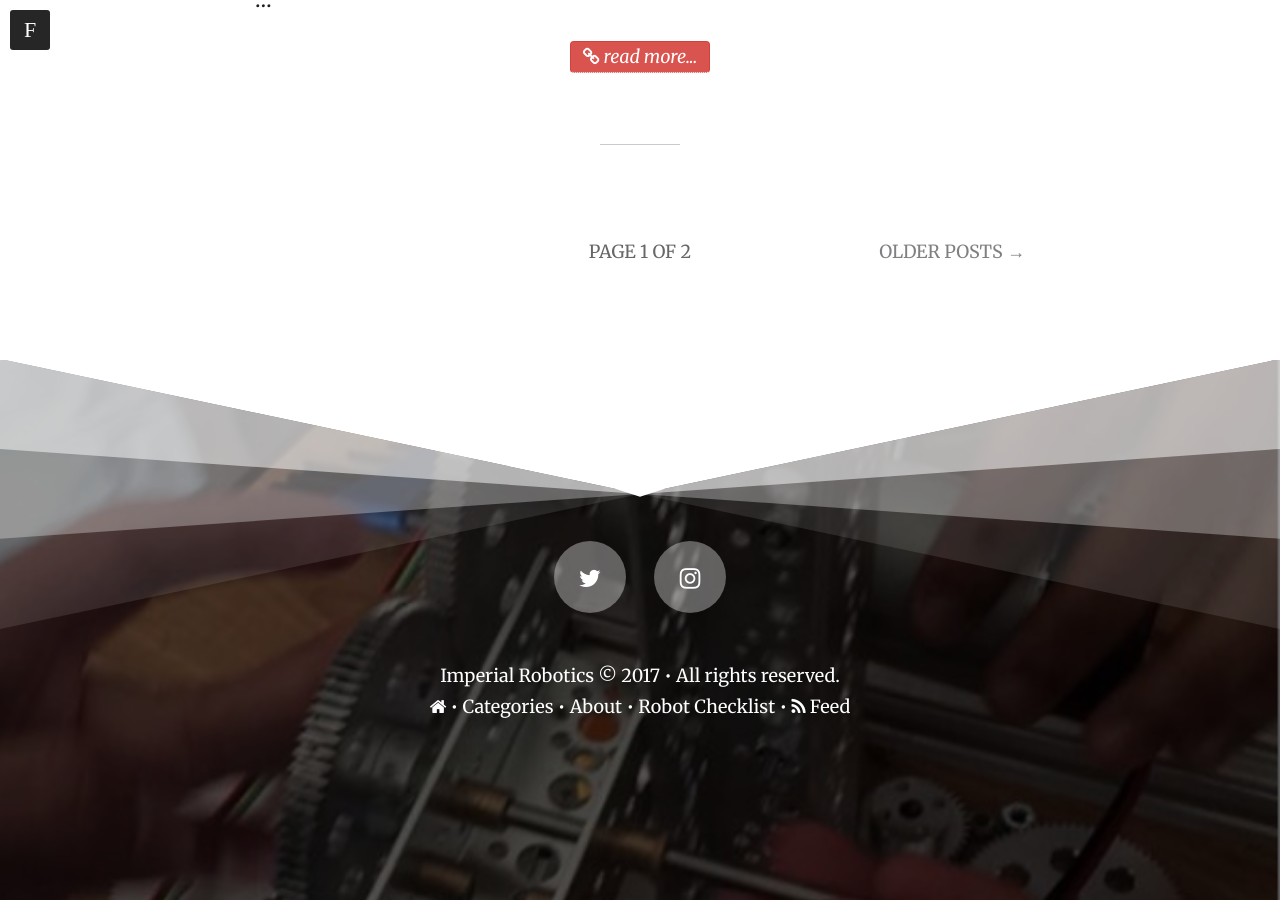
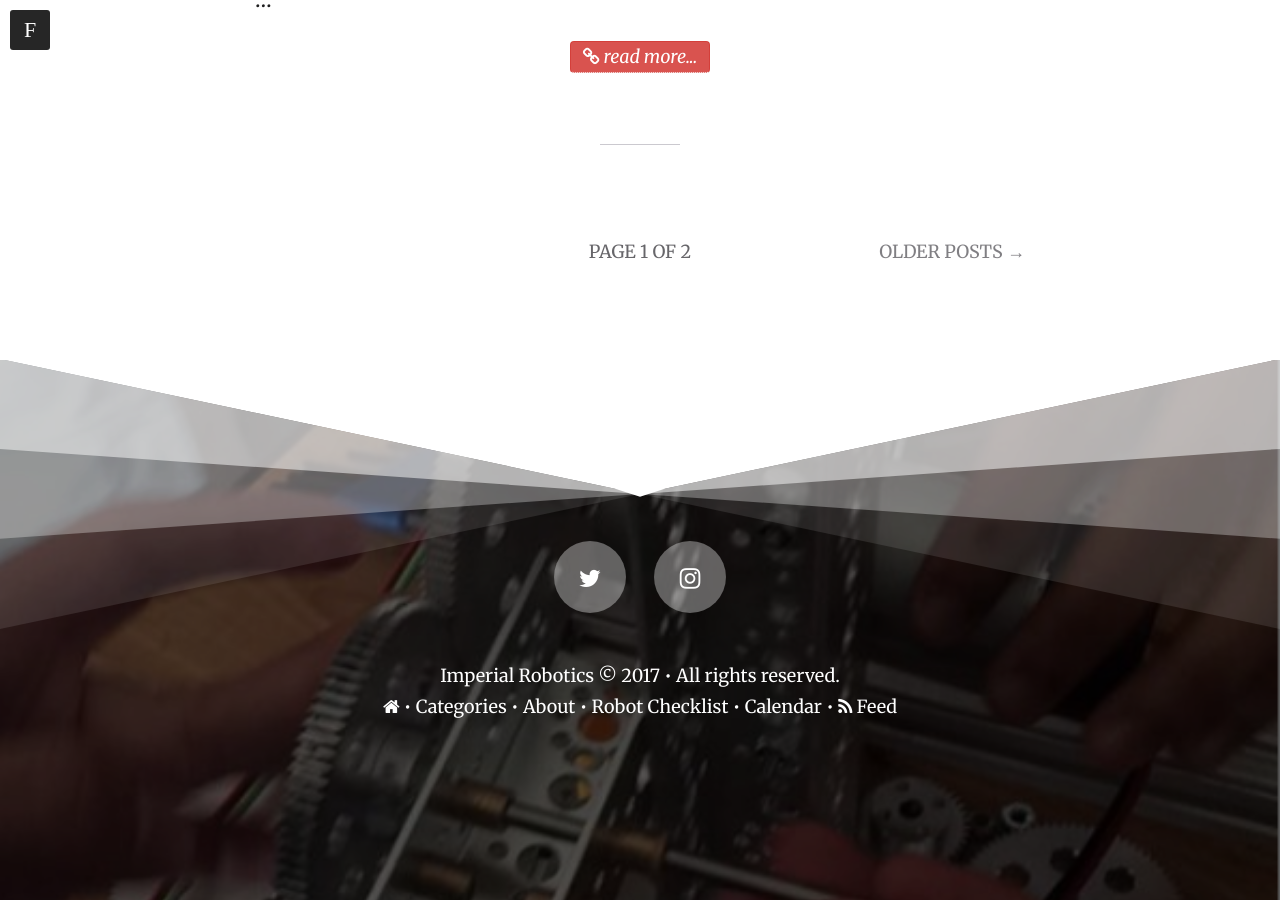
Before and after one commit to hmfaysal/hmfaysal-omega-theme, a Jekyll site: the page built from index.html, in a window 1280 px wide and 900 px high, scrolled down 4517 px. Built offline with Jekyll 4.4.1, drawn with Linux system fonts in a browser that asks for light colours; the list of posts is cut into pages by our own code.

Commit message:
Update _config.yml

```diff
--- a/_config.yml
+++ b/_config.yml
@@ -69,6 +69,8 @@ links:
     url: /about
   - title: Robot Checklist
     url: /checklist
+  - title: Calendar
+    url: /calendar
 
 
 # Sitemap configuration
```
